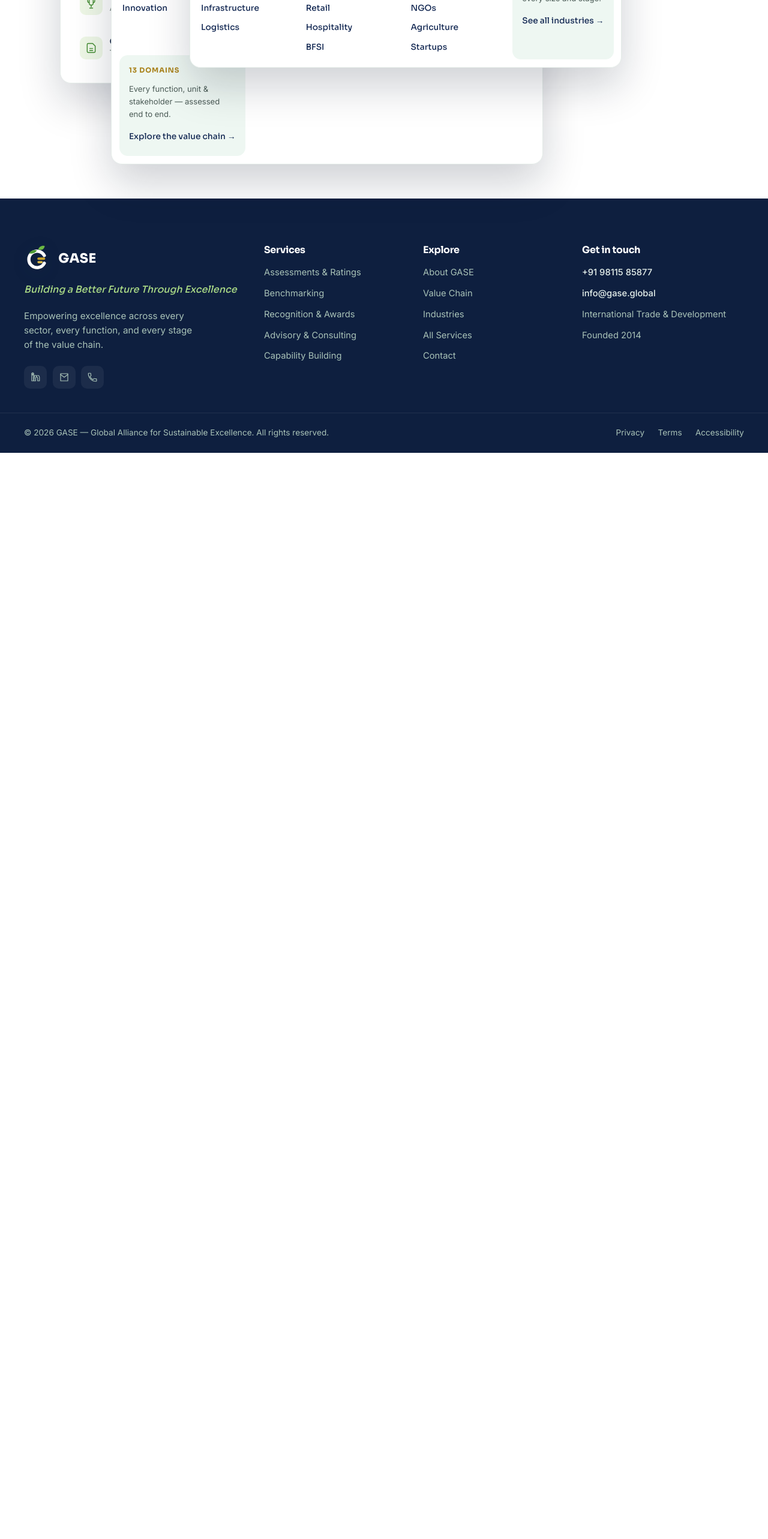
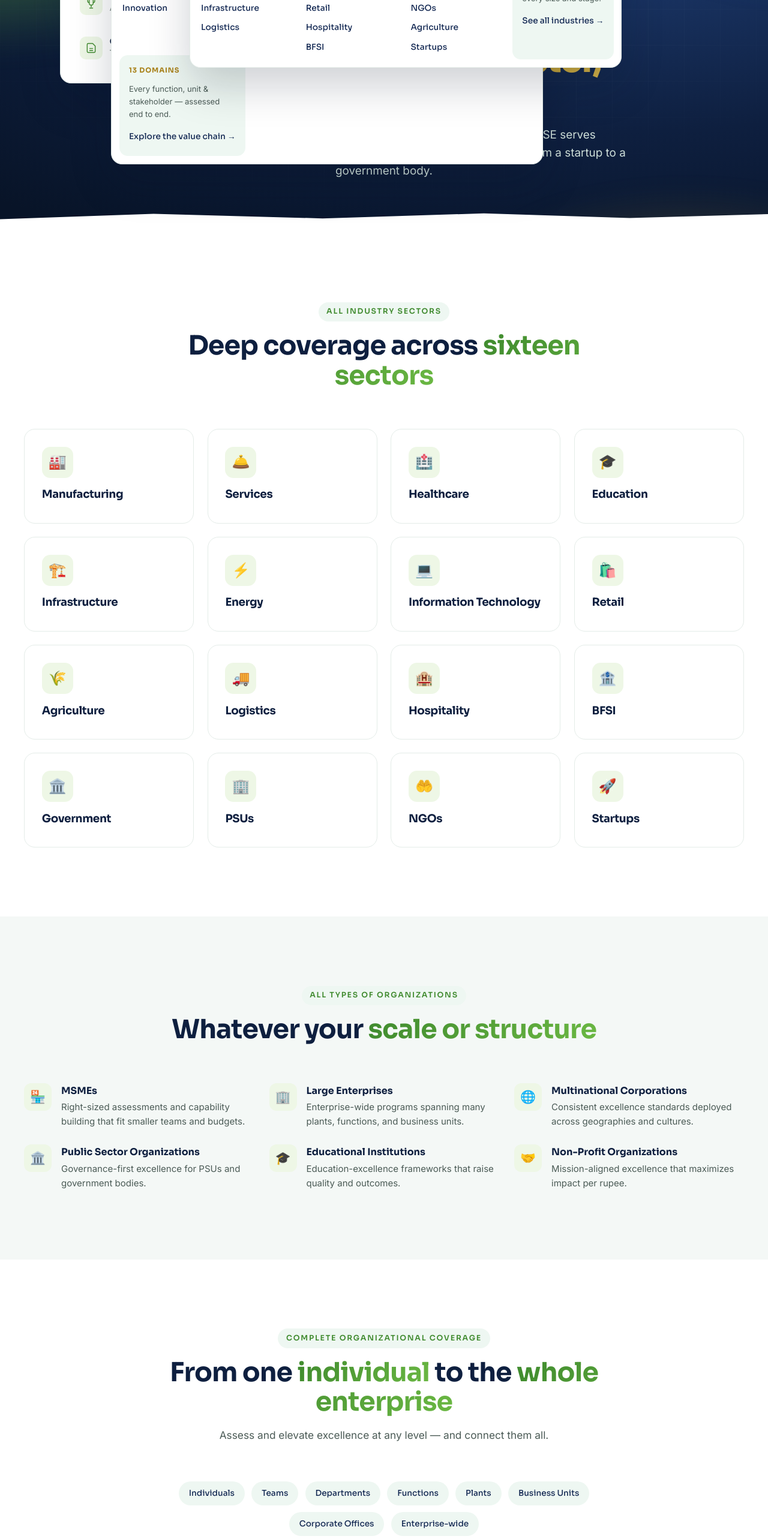
Before and after one commit to vishnurdas27/GASE-Website, a React (Vite) app in the folder client/: page /industries in a window 1280 px wide. Shown: the part 220-2786 px from the top of the page at 60% size. Before the commit the page ends 975 px from the top, so only its background shows below. Built offline with nearby package versions, Linux system fonts and the light colour scheme.

Commit message:
Build the industries page

```diff
--- a/client/src/App.jsx
+++ b/client/src/App.jsx
@@ -13,6 +13,7 @@ import Recognition from './pages/Recognition.jsx';
 import Advisory from './pages/Advisory.jsx';
 import Capability from './pages/Capability.jsx';
 import ValueChain from './pages/ValueChain.jsx';
+import Industries from './pages/Industries.jsx';
 
 export default function App() {
   return (
@@ -31,9 +32,9 @@ export default function App() {
           <Route path="/advisory" element={<Advisory />} />
           <Route path="/capability" element={<Capability />} />
           <Route path="/value-chain" element={<ValueChain />} />
+          <Route path="/industries" element={<Industries />} />
 
           {/* still to do */}
-          <Route path="/industries" element={<Placeholder title="Industries" />} />
           <Route path="/contact" element={<Placeholder title="Contact" />} />
 
           <Route path="*" element={<Placeholder title="Page not found" />} />
--- /dev/null
+++ b/client/src/pages/Industries.jsx
@@ -0,0 +1,188 @@
+import { Link } from 'react-router-dom';
+import Reveal from '../components/Reveal.jsx';
+
+const sectors = [
+  { icon: '🏭', name: 'Manufacturing' },
+  { icon: '🛎️', name: 'Services' },
+  { icon: '🏥', name: 'Healthcare' },
+  { icon: '🎓', name: 'Education' },
+  { icon: '🏗️', name: 'Infrastructure' },
+  { icon: '⚡', name: 'Energy' },
+  { icon: '💻', name: 'Information Technology' },
+  { icon: '🛍️', name: 'Retail' },
+  { icon: '🌾', name: 'Agriculture' },
+  { icon: '🚚', name: 'Logistics' },
+  { icon: '🏨', name: 'Hospitality' },
+  { icon: '🏦', name: 'BFSI' },
+  { icon: '🏛️', name: 'Government' },
+  { icon: '🏢', name: 'PSUs' },
+  { icon: '🤲', name: 'NGOs' },
+  { icon: '🚀', name: 'Startups' }
+];
+
+const orgTypes = [
+  { icon: '🏪', title: 'MSMEs', text: 'Right-sized assessments and capability building that fit smaller teams and budgets.' },
+  { icon: '🏢', title: 'Large Enterprises', text: 'Enterprise-wide programs spanning many plants, functions, and business units.' },
+  { icon: '🌐', title: 'Multinational Corporations', text: 'Consistent excellence standards deployed across geographies and cultures.' },
+  { icon: '🏛️', title: 'Public Sector Organizations', text: 'Governance-first excellence for PSUs and government bodies.' },
+  { icon: '🎓', title: 'Educational Institutions', text: 'Education-excellence frameworks that raise quality and outcomes.' },
+  { icon: '🤝', title: 'Non-Profit Organizations', text: 'Mission-aligned excellence that maximizes impact per rupee.' }
+];
+
+const coverage = [
+  'Individuals', 'Teams', 'Departments', 'Functions',
+  'Plants', 'Business Units', 'Corporate Offices', 'Enterprise-wide'
+];
+
+const reasons = [
+  'One proven framework, 16 sectors',
+  'Sector-specific criteria & benchmarks',
+  'Right-sized for MSME to multinational',
+  'Individual to enterprise-wide scope',
+  'Cross-sector benchmarking insight'
+];
+
+export default function Industries() {
+  return (
+    <>
+      {/* hero */}
+      <section className="page-hero center">
+        <div className="page-hero__bg" />
+        <div className="container page-hero__inner">
+          <Reveal className="crumb">
+            <Link to="/">Home</Link>
+            <span>/</span>
+            <b>Industries</b>
+          </Reveal>
+          <Reveal as="span" className="eyebrow">
+            Who We Serve
+          </Reveal>
+          <Reveal as="h1">
+            Excellence for every <span className="grad">sector, size, and stage</span>
+          </Reveal>
+          <Reveal as="p" className="page-hero__lead">
+            The principles of sustainable excellence are universal. That's why GASE serves organizations of every kind —
+            from a single plant to a global enterprise, from a startup to a government body.
+          </Reveal>
+        </div>
+        <div className="page-hero__wave" />
+      </section>
+
+      {/* sectors */}
+      <section className="section">
+        <div className="container">
+          <Reveal className="section__head">
+            <span className="eyebrow eyebrow--dark">All Industry Sectors</span>
+            <h2 className="section__title">
+              Deep coverage across <span className="grad">sixteen sectors</span>
+            </h2>
+          </Reveal>
+          <div className="feature-grid feature-grid--4">
+            {sectors.map((sector, i) => (
+              <Reveal as="article" className="feature" key={sector.name} delay={(i % 4) * 60}>
+                <div className="feature__ico">{sector.icon}</div>
+                <h3>{sector.name}</h3>
+              </Reveal>
+            ))}
+          </div>
+        </div>
+      </section>
+
+      {/* organization types */}
+      <section className="section section--tint">
+        <div className="container">
+          <Reveal className="section__head">
+            <span className="eyebrow eyebrow--dark">All Types of Organizations</span>
+            <h2 className="section__title">
+              Whatever your <span className="grad">scale or structure</span>
+            </h2>
+          </Reveal>
+          <ul className="iconlist feature-grid feature-grid--3" style={{ gap: '1.6rem' }}>
+            {orgTypes.map((org, i) => (
+              <Reveal as="li" key={org.title} delay={(i % 3) * 70}>
+                <span className="il__ico">{org.icon}</span>
+                <div>
+                  <b>{org.title}</b>
+                  <p>{org.text}</p>
+                </div>
+              </Reveal>
+            ))}
+          </ul>
+        </div>
+      </section>
+
+      {/* coverage scale */}
+      <section className="section">
+        <div className="container">
+          <Reveal className="section__head">
+            <span className="eyebrow eyebrow--dark">Complete Organizational Coverage</span>
+            <h2 className="section__title">
+              From one <span className="grad">individual</span> to the <span className="grad">whole enterprise</span>
+            </h2>
+            <p className="section__sub">Assess and elevate excellence at any level — and connect them all.</p>
+          </Reveal>
+          <Reveal className="pills pills--center">
+            {coverage.map((level) => (
+              <span className="pill pill--solid" key={level}>
+                {level}
+              </span>
+            ))}
+          </Reveal>
+        </div>
+      </section>
+
+      {/* why it works */}
+      <section className="section section--mint">
+        <div className="container split">
+          <Reveal className="split__body">
+            <span className="eyebrow eyebrow--dark">Sector-Agnostic, Sector-Smart</span>
+            <h2>
+              Universal principles, <span className="grad">tailored delivery</span>
+            </h2>
+            <div className="prose">
+              <p>
+                The fundamentals of excellence — strategy, leadership, quality, sustainability — hold true everywhere.
+                But how they show up in a hospital differs from a foundry or a fintech.
+              </p>
+              <p>
+                GASE brings a proven, universal framework and adapts it to the language, regulations, and realities of
+                your sector — so the assessment feels made for you, because it is.
+              </p>
+            </div>
+          </Reveal>
+
+          <Reveal className="split__media">
+            <ul className="checks checks--card">
+              {reasons.map((reason) => (
+                <li key={reason}>
+                  <svg viewBox="0 0 24 24">
+                    <path d="m20 6-11 11-5-5" />
+                  </svg>
+                  {reason}
+                </li>
+              ))}
+            </ul>
+          </Reveal>
+        </div>
+      </section>
+
+      {/* cta band */}
+      <section className="section band">
+        <Reveal className="container band__inner">
+          <h2>
+            Excellence, tailored to <span className="grad">your world</span>
+          </h2>
+          <p>Tell us your sector and goals — we'll design the right journey for you.</p>
+          <div className="band__actions">
+            <Link to="/contact" className="btn btn--primary">
+              Talk to our team
+            </Link>
+            <Link to="/services" className="btn btn--ghost">
+              Explore services
+            </Link>
+          </div>
+        </Reveal>
+      </section>
+    </>
+  );
+}
--- a/client/src/styles/components.css
+++ b/client/src/styles/components.css
@@ -134,6 +134,7 @@
 /* ============ FEATURE GRID ============ */
 .feature-grid{display:grid;grid-template-columns:repeat(3,1fr);gap:1.4rem}
 .feature-grid--2{grid-template-columns:repeat(2,1fr)}
+.feature-grid--3{grid-template-columns:repeat(3,1fr)}
 .feature-grid--4{grid-template-columns:repeat(4,1fr)}
 .feature{background:#fff;border:1px solid var(--line);border-radius:var(--radius);padding:1.8rem;transition:transform .3s,box-shadow .3s,border-color .3s;position:relative;overflow:hidden}
 .feature::after{content:"";position:absolute;inset:0 0 auto 0;height:3px;background:var(--grad-emerald);transform:scaleX(0);transform-origin:left;transition:transform .35s}
@@ -220,6 +221,7 @@
 /* ============ CHECK LIST ============ */
 .checks{list-style:none;display:grid;gap:.8rem}
 .checks--2{grid-template-columns:1fr 1fr}
+.checks--card{background:#fff;border:1px solid var(--line);border-radius:var(--radius-lg);padding:2rem;box-shadow:var(--shadow-md)}
 .checks li{display:flex;gap:.7rem;align-items:flex-start;color:var(--navy-800);font-size:1rem}
 .checks svg{width:22px;height:22px;flex:none;margin-top:2px;color:var(--emerald-600);background:var(--emerald-050);border-radius:50%;padding:3px;box-sizing:content-box;fill:none;stroke:currentColor;stroke-width:2.4;stroke-linecap:round;stroke-linejoin:round}
 
@@ -237,6 +239,7 @@
 .pill{font-family:var(--font-head);font-weight:500;font-size:.85rem;color:var(--navy-800);background:#fff;border:1px solid var(--line);padding:.5rem 1rem;border-radius:999px;transition:.2s}
 .pill:hover{border-color:var(--emerald-400,var(--emerald-300));color:var(--emerald-700);transform:translateY(-2px)}
 .pill--solid{background:var(--bg-mint);border-color:transparent}
+.pills--center{justify-content:center;gap:.7rem;max-width:820px;margin-inline:auto}
 
 /* ============ STAT STRIP ============ */
 .strip{display:grid;grid-template-columns:repeat(4,1fr);gap:1.5rem;text-align:center}
@@ -259,7 +262,7 @@
 
 /* ============ RESPONSIVE ============ */
 @media(max-width:1040px){
-  .feature-grid,.feature-grid--4{grid-template-columns:1fr 1fr}
+  .feature-grid,.feature-grid--3,.feature-grid--4{grid-template-columns:1fr 1fr}
   .steps,.steps--5{grid-template-columns:1fr 1fr}
   .step:not(:last-child)::after{display:none}
   .strip{grid-template-columns:1fr 1fr;gap:2rem}
@@ -297,6 +300,6 @@
   .split--rev .split__media{order:0}
 }
 @media(max-width:620px){
-  .feature-grid,.feature-grid--2,.feature-grid--4,.steps,.steps--3,.steps--5,.checks--2{grid-template-columns:1fr}
+  .feature-grid,.feature-grid--2,.feature-grid--3,.feature-grid--4,.steps,.steps--3,.steps--5,.checks--2{grid-template-columns:1fr}
   .strip{grid-template-columns:1fr 1fr}
 }
```
